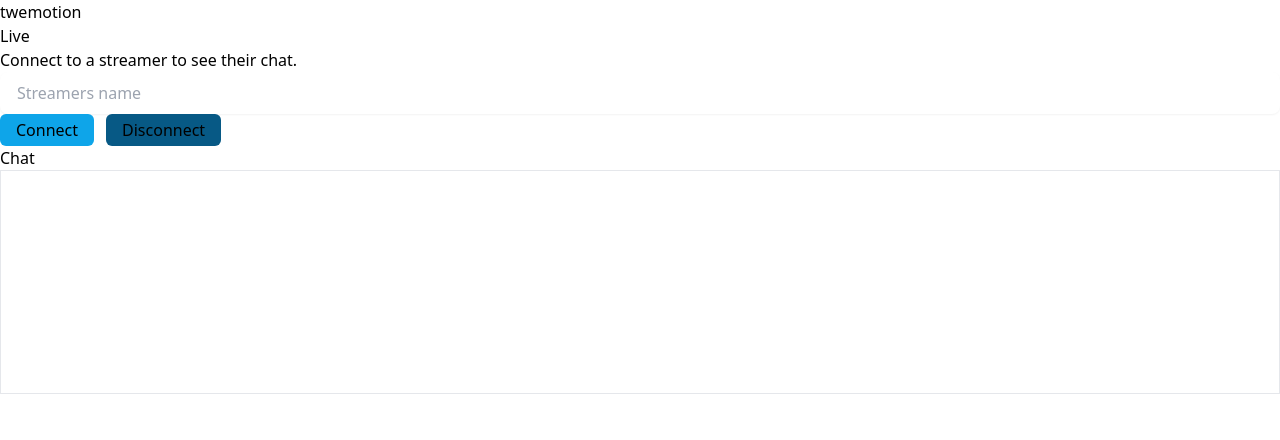
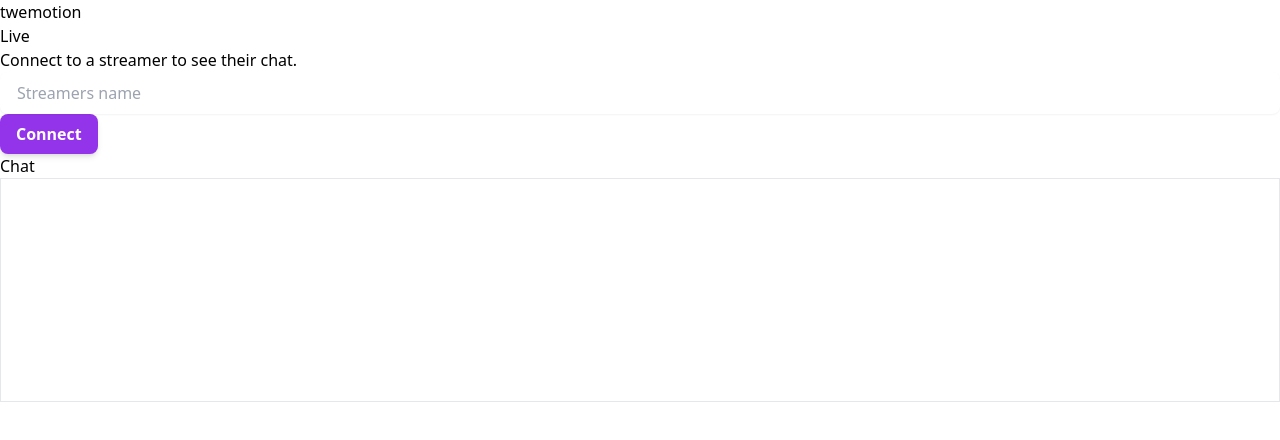
Before and after one commit to soymartinez/twemotion, a Next.js app: page / in a window 1280 px wide. Shown: the top 440 px of the page. Built offline with nearby package versions, Linux system fonts and the light colour scheme.

Commit message:
🌌 refactor (live): input and dynamic button

```diff
--- a/src/components/live.tsx
+++ b/src/components/live.tsx
@@ -6,18 +6,33 @@ import Chat from './chat'
 
 export default function Live() {
     const [streamer, setStreamer] = useState('')
+    const [status, setStatus] = useState<'Connect' | 'Connected' | 'Disconnect' | 'Connecting'>('Connect')
     return (
         <section>
             <h1>Live</h1>
             <p>Connect to a streamer to see their chat.</p>
-            <input type='text' className='rounded-lg border-transparent flex-1 appearance-none border border-gray-300 w-full py-2 px-4 bg-white text-gray-700 placeholder-gray-400 shadow-sm text-base focus:outline-none focus:ring-2 focus:ring-purple-600 focus:border-transparent'
-                placeholder='Streamers name'
-                onChange={(e) => setStreamer(e.target.value)}
-            />
-            <div className='flex gap-3'>
-                <button className='px-4 py-1 bg-sky-500 rounded-md' onClick={() => connect(streamer)}>Connect</button>
-                <button className='px-4 py-1 bg-sky-800 rounded-md' onClick={() => disconnect()}>Disconnect</button>
-            </div>
+            <form onSubmit={(e) => {
+                e.preventDefault()
+                status === 'Connect' && connect(streamer).then(() => setStatus('Disconnect'))
+                status === 'Disconnect' && disconnect().then(() => setStatus('Connect'))
+            }}>
+                <input type='text' className='rounded-lg border-transparent flex-1 appearance-none border border-gray-300 w-full py-2 px-4 bg-white text-gray-700 placeholder-gray-400 shadow-sm text-base focus:outline-none focus:ring-2 focus:ring-purple-600 focus:border-transparent'
+                    placeholder='Streamers name'
+                    required
+                    onChange={(e) => setStreamer(e.target.value)}
+                />
+                <button
+                    type={'submit'}
+                    className='py-2 px-4 flex justify-center items-center bg-purple-600 hover:bg-purple-700 focus:ring-purple-600 focus:ring-offset-blue-200 text-white transition text-center text-base font-semibold shadow-md focus:outline-none focus:ring-2 focus:ring-offset-2 rounded-lg '
+                >
+                    {status === 'Connecting' &&
+                        <svg width='20' height='20' fill='currentColor' className='mr-2 animate-spin' viewBox='0 0 1792 1792' xmlns='http://www.w3.org/2000/svg'>
+                            <path d='M526 1394q0 53-37.5 90.5t-90.5 37.5q-52 0-90-38t-38-90q0-53 37.5-90.5t90.5-37.5 90.5 37.5 37.5 90.5zm498 206q0 53-37.5 90.5t-90.5 37.5-90.5-37.5-37.5-90.5 37.5-90.5 90.5-37.5 90.5 37.5 37.5 90.5zm-704-704q0 53-37.5 90.5t-90.5 37.5-90.5-37.5-37.5-90.5 37.5-90.5 90.5-37.5 90.5 37.5 37.5 90.5zm1202 498q0 52-38 90t-90 38q-53 0-90.5-37.5t-37.5-90.5 37.5-90.5 90.5-37.5 90.5 37.5 37.5 90.5zm-964-996q0 66-47 113t-113 47-113-47-47-113 47-113 113-47 113 47 47 113zm1170 498q0 53-37.5 90.5t-90.5 37.5-90.5-37.5-37.5-90.5 37.5-90.5 90.5-37.5 90.5 37.5 37.5 90.5zm-640-704q0 80-56 136t-136 56-136-56-56-136 56-136 136-56 136 56 56 136zm530 206q0 93-66 158.5t-158 65.5q-93 0-158.5-65.5t-65.5-158.5q0-92 65.5-158t158.5-66q92 0 158 66t66 158z'>
+                            </path>
+                        </svg>}
+                    {status}
+                </button>
+            </form>
             <Chat />
         </section>
     )
```
